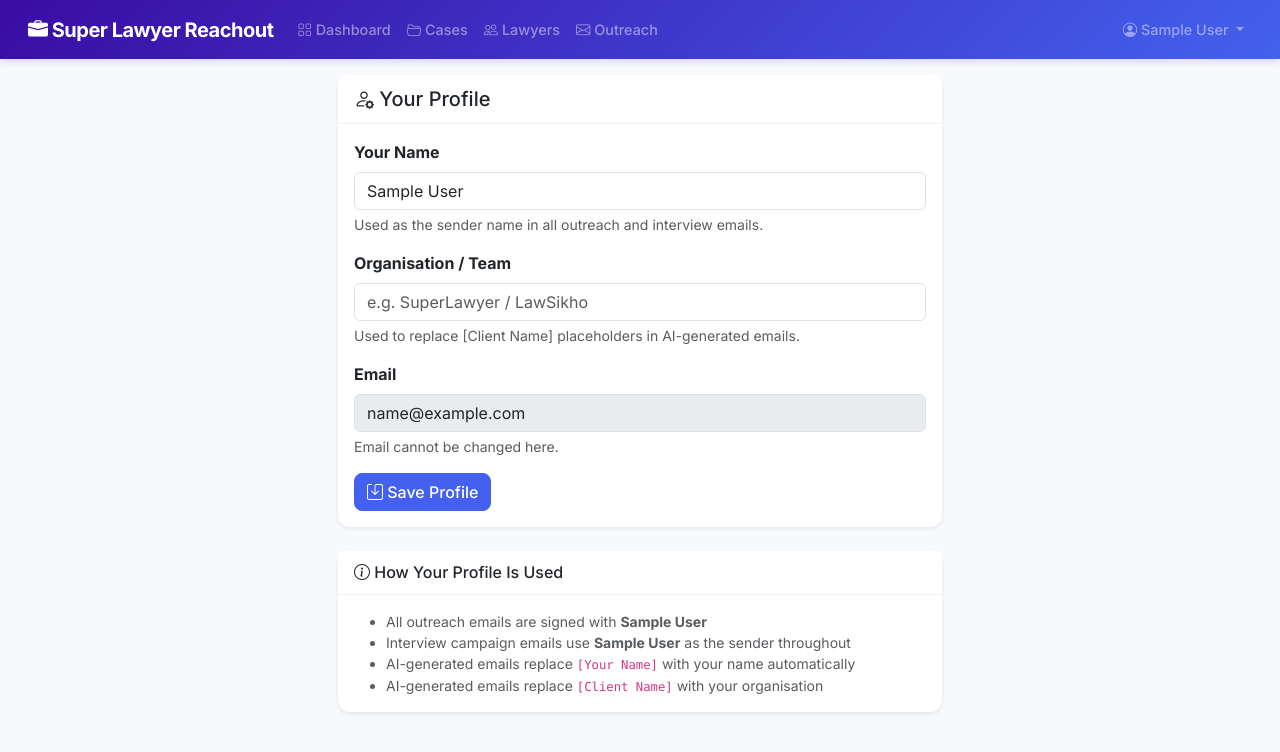
After one commit to dhruvls/SuperLawyer-Reachout, a Flask app: page /profile in a window 1280 px wide. The commit adds this page. Shown: the top 752 px of the page. Run offline with Flask 3, Linux system fonts and the light colour scheme; the visitor is signed in with stand-in values (Sample User, id 1); data comes from the database, SQL or seed files in the repository.

Commit message:
Add profile page, fix placeholder filling, fix interview templates
- User model: add organisation column (VARCHAR 200, nullable)
- __init__.py: idempotent migration adds user.organisation on deploy
- /profile route + template: users set their name and organisation;
  used as sender name and [Client Name] replacement in all emails
- generator.py: accept sender_name/sender_org params; _fill_placeholders()
  post-processes AI output to replace [Your Name], [Client Name],
  [fintech/startup/corporate client] etc. with real values; fallback
  templates now sign off with the sender name
- gemma.py: generate_outreach_email() injects sender name and org into
  prompt so AI signs emails correctly; add_interview_personalization()
  replaces personalize_interview_email() with a lighter call that only
  inserts ONE sentence, keeping the institutional template verbatim
- routes.py generate_interview_step(): use direct string substitution
  ({lawyer_name}, {your_name}, {interview_link}) instead of AI rewrite;
  Step 1 gets one personalization sentence added by AI (optional);
  Step 5 still AI-generates the questionnaire
- base.html: add Profile link in user dropdown
- outreach.html: TYPE_LABELS map shows friendly names for all int_*
  types; Interview Campaign filter tab added; ?type=interview filter

Co-Authored-By: Claude Sonnet 4.6 <noreply@anthropic.com>

```diff
--- a/app/ai/gemma.py
+++ b/app/ai/gemma.py
@@ -405,33 +405,41 @@ If no qualifying names found, return: []"""
 def generate_outreach_email(lawyer_name: str, lawyer_firm: str, lawyer_role: str,
                             case_title: str, case_summary: str,
                             court: str = '', practice_area: str = '',
-                            email_type: str = 'primary') -> dict | None:
+                            email_type: str = 'primary',
+                            sender_name: str = '', sender_org: str = '') -> dict | None:
     """
     Generate a personalized outreach email to a lawyer.
     Returns {subject, body} dict or None if AI unavailable.
     """
+    sender_line = f"Sender: {sender_name}" if sender_name else ""
+    org_line = f"Sender Organisation: {sender_org}" if sender_org else ""
     context = f"""Lawyer: {lawyer_name}
 Firm: {lawyer_firm or 'Unknown Firm'}
 Role: {lawyer_role}
 Case: {case_title}
 Court: {court or 'not specified'}
 Practice Area: {practice_area or 'not specified'}
-Case Summary: {case_summary}"""
+Case Summary: {case_summary}
+{sender_line}
+{org_line}""".strip()
 
     if email_type == 'followup':
         prompt = f"""Write a brief, professional follow-up email to a lawyer in India. This is a follow-up to an outreach email sent 3-5 days ago. Keep it to 3-4 sentences: acknowledge no response, briefly restate the value, politely ask if they have time for a call.
 
 {context}
 
+Sign the email with the sender name provided (or leave as "Best regards" if no sender name given).
 Return ONLY this JSON (no markdown):
 {{"subject": "Re: [original subject]", "body": "email body using \\n for newlines"}}"""
     else:
+        org_ref = sender_org or 'our client'
         prompt = f"""Write a concise, personalized outreach email to a senior Indian lawyer. The email should:
 - Open with a specific reference to their role in this case (show you know the details)
-- In one sentence explain why you're reaching out (you represent [fintech/startup/corporate client] with needs in this practice area)
+- In one sentence explain why you're reaching out (you represent {org_ref} with needs in this practice area)
 - Ask for a 15-minute introductory call
 - Stay under 120 words in the body
 - Be formal but direct — Indian legal professionals value clarity
+- Sign off with the sender name provided
 
 {context}
 
@@ -451,45 +459,24 @@ Return ONLY this JSON (no markdown):
     return result
 
 
-def personalize_interview_email(step_name: str, template_body: str, lawyer_name: str,
-                                firm: str, role: str) -> str:
+def add_interview_personalization(body: str, lawyer_name: str, firm: str, role: str) -> str | None:
     """
-    Lightly personalize a Super Lawyer interview template for a specific lawyer.
-    Replaces {lawyer_name} / {your_name} placeholders and adds ONE specific sentence
-    referencing their actual work. Keeps the rest verbatim — institutional template.
-    Returns the personalized body text (plain text, not JSON).
+    Ask AI to insert exactly ONE personalization sentence into the Step 1 interview invite,
+    after the "Warm greetings from SuperLawyer!" line. All other text stays verbatim.
+    Returns modified body or None on failure (caller keeps original).
     """
-    prompt = f"""You are personalizing a written interview invitation email for a specific lawyer.
+    firm_str = f' at {firm}' if firm else ''
+    prompt = f"""The following is an email body. After the line "Warm greetings from SuperLawyer!" insert exactly ONE sentence that specifically references {lawyer_name}'s work as {role or 'Advocate'}{firm_str}. Keep every other word completely identical. Return only the full modified email body, no explanation, no markdown.
 
-Lawyer: {lawyer_name}
-Firm: {firm or 'Independent'}
-Role: {role or 'Advocate'}
-Interview Step: {step_name}
-
-Original template:
-{template_body}
-
-Instructions:
-1. Replace {{lawyer_name}} with "{lawyer_name}" (address as "Sir" if name/gender unclear)
-2. Replace {{your_name}} with "Anshi Mudgal"
-3. Add ONE specific sentence (1 line) referencing their actual legal work, practice area, or notable cases — insert it naturally into the opening paragraph
-4. Keep everything else EXACTLY as written — same structure, same sign-off, same links
-5. Do NOT rewrite, summarize, or restructure the template
-6. Return ONLY the email body text — no subject line, no JSON, no markdown fences
-
-Personalized email body:"""
-
+{body}"""
     try:
-        raw = _generate(prompt)
-        if raw and len(raw.strip()) > 50:
-            return raw.strip()
+        result = _generate(prompt)
+        # Sanity check: result must be close in length to original (not truncated/rewritten)
+        if result and len(result.strip()) > len(body) * 0.75:
+            return result.strip()
     except Exception as e:
-        current_app.logger.warning(f"[AI] personalize_interview_email failed: {e}")
-
-    # Fallback: minimal placeholder substitution
-    return (template_body
-            .replace('{lawyer_name}', lawyer_name)
-            .replace('{your_name}', 'Anshi Mudgal'))
+        current_app.logger.warning(f"[AI] add_interview_personalization failed: {e}")
+    return None
 
 
 def generate_interview_questionnaire(lawyer_name: str, role: str, firm: str,
--- a/app/cases/routes.py
+++ b/app/cases/routes.py
@@ -214,6 +214,21 @@ def case_detail(case_id):
                            lawyer_outreach=lawyer_outreach,
                            lawyer_interview=lawyer_interview,
                            interview_steps=INTERVIEW_ALL_STEPS)
+
+
+@cases_bp.route('/profile', methods=['GET', 'POST'])
+@login_required
+def profile():
+    if request.method == 'POST':
+        name = request.form.get('name', '').strip()
+        org = request.form.get('organisation', '').strip()
+        if name:
+            current_user.name = name
+        current_user.organisation = org or None
+        db.session.commit()
+        flash('Profile updated.', 'success')
+        return redirect(url_for('cases.profile'))
+    return render_template('profile.html', user=current_user)
 
 
 @cases_bp.route('/cases/<int:case_id>/update-status', methods=['POST'])
--- a/app/models.py
+++ b/app/models.py
@@ -21,6 +21,7 @@ class User(UserMixin, db.Model):
     email = db.Column(db.String(120), unique=True, nullable=False)
     password_hash = db.Column(db.String(256), nullable=False)
     name = db.Column(db.String(100), nullable=False)
+    organisation = db.Column(db.String(200))  # e.g. "SuperLawyer / LawSikho"
     created_at = db.Column(db.DateTime, default=lambda: datetime.now(timezone.utc))
     emails_sent = db.relationship('OutreachEmail', backref='sender', lazy=True)
     bookmarked_cases = db.relationship('LegalCase', secondary=case_bookmarks, backref='bookmarked_by', lazy='dynamic')
--- a/app/templates/base.html
+++ b/app/templates/base.html
@@ -44,6 +44,8 @@
                             <i class="bi bi-person-circle"></i> {{ current_user.name }}
                         </a>
                         <ul class="dropdown-menu dropdown-menu-end">
+                            <li><a class="dropdown-item {{ 'active' if request.endpoint == 'cases.profile' }}" href="{{ url_for('cases.profile') }}"><i class="bi bi-person-gear"></i> Profile</a></li>
+                            <li><hr class="dropdown-divider"></li>
                             <li><a class="dropdown-item" href="{{ url_for('auth.logout') }}"><i class="bi bi-box-arrow-right"></i> Logout</a></li>
                         </ul>
                     </li>
--- /dev/null
+++ b/app/templates/profile.html
@@ -0,0 +1,53 @@
+{% extends "base.html" %}
+{% block title %}Profile - Super Lawyer Reachout{% endblock %}
+{% block content %}
+<div class="row justify-content-center">
+    <div class="col-lg-6">
+        <div class="card shadow-sm">
+            <div class="card-header bg-white">
+                <h5 class="mb-0"><i class="bi bi-person-gear"></i> Your Profile</h5>
+            </div>
+            <div class="card-body">
+                <form method="POST">
+                    <div class="mb-3">
+                        <label for="name" class="form-label fw-bold">Your Name</label>
+                        <input type="text" class="form-control" id="name" name="name"
+                               value="{{ user.name }}" required
+                               placeholder="e.g. Anshi Mudgal">
+                        <div class="form-text">Used as the sender name in all outreach and interview emails.</div>
+                    </div>
+                    <div class="mb-3">
+                        <label for="organisation" class="form-label fw-bold">Organisation / Team</label>
+                        <input type="text" class="form-control" id="organisation" name="organisation"
+                               value="{{ user.organisation or '' }}"
+                               placeholder="e.g. SuperLawyer / LawSikho">
+                        <div class="form-text">Used to replace [Client Name] placeholders in AI-generated emails.</div>
+                    </div>
+                    <div class="mb-3">
+                        <label class="form-label fw-bold">Email</label>
+                        <input type="text" class="form-control" value="{{ user.email }}" readonly disabled>
+                        <div class="form-text text-muted">Email cannot be changed here.</div>
+                    </div>
+                    <button type="submit" class="btn btn-primary">
+                        <i class="bi bi-save"></i> Save Profile
+                    </button>
+                </form>
+            </div>
+        </div>
+
+        <div class="card shadow-sm mt-4">
+            <div class="card-header bg-white">
+                <h6 class="mb-0"><i class="bi bi-info-circle"></i> How Your Profile Is Used</h6>
+            </div>
+            <div class="card-body">
+                <ul class="mb-0 small text-muted">
+                    <li>All outreach emails are signed with <strong>{{ user.name }}</strong></li>
+                    <li>Interview campaign emails use <strong>{{ user.name }}</strong> as the sender throughout</li>
+                    <li>AI-generated emails replace <code>[Your Name]</code> with your name automatically</li>
+                    <li>AI-generated emails replace <code>[Client Name]</code> with your organisation{% if user.organisation %} (<strong>{{ user.organisation }}</strong>){% endif %}</li>
+                </ul>
+            </div>
+        </div>
+    </div>
+</div>
+{% endblock %}
```
Also changed, not shown: app/__init__.py (+7 -0 lines), app/outreach/generator.py (+38 -9 lines), app/outreach/routes.py (+27 -13 lines), app/templates/outreach.html (+18 -1 lines).
